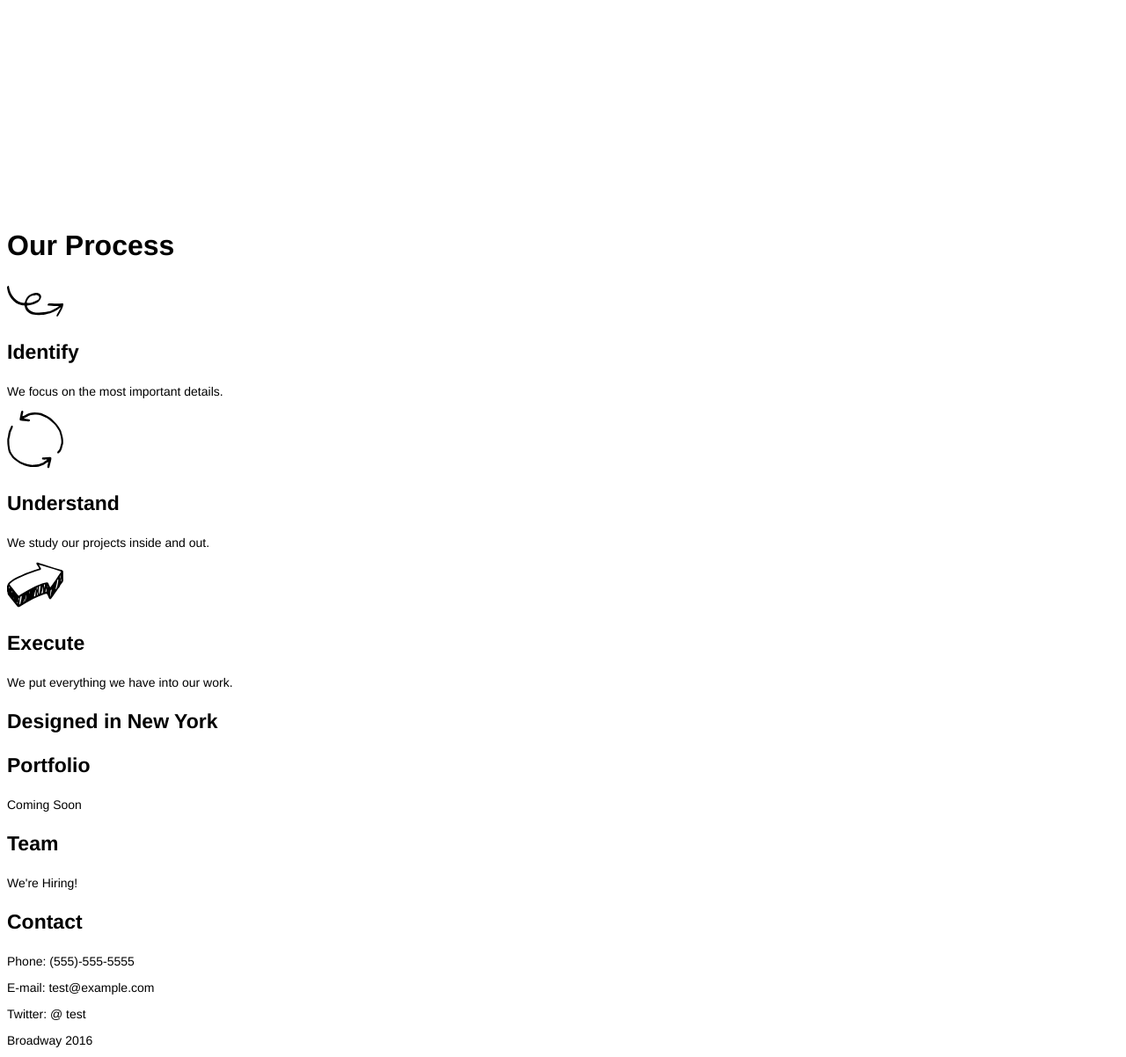
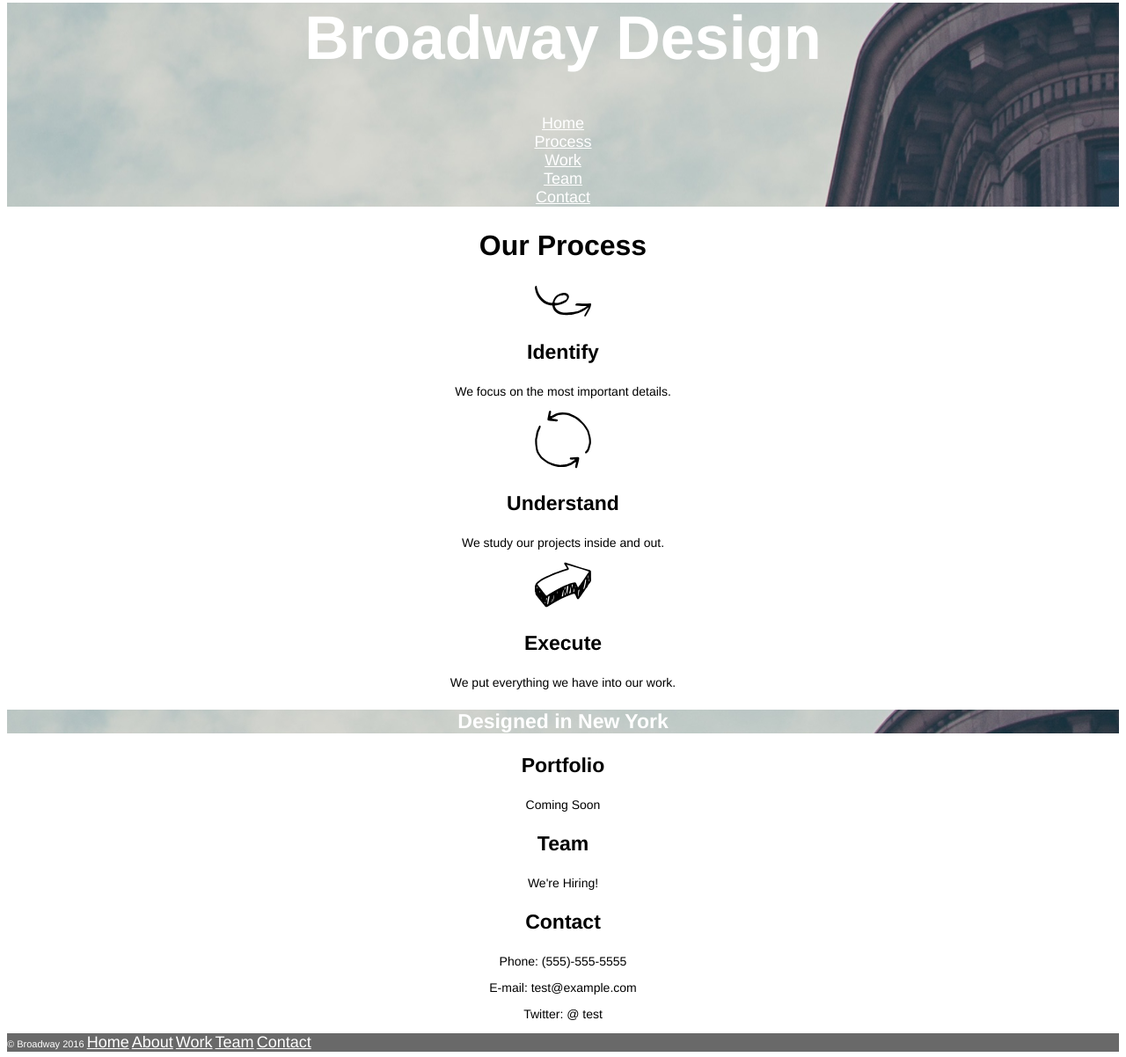
Before and after one commit to olibatstone/broadway, a plain HTML site: page index.html in a window 1280 px wide. Shown: the part 44-1246 px from the top of the page at 88% size. Drawn offline with Linux system fonts and the light colour scheme.

Commit message:
Completed the website assignment.

```diff
--- a/index.html
+++ b/index.html
@@ -1,18 +1,20 @@
 <!DOCTYPE html>
 <html>
+
 <head>
   <meta charset="utf-8">
   <title>Broadway</title>
   <link href="./resources/css/style.css" type="text/css" rel="stylesheet">
 </head>
+
 <body>
-    <header>
+  <header class="nyimg">
     <h1>Broadway Design</h1>
-      <nav>Home</nav>
-      <nav>Process</nav>
-      <nav>Work</nav>
-      <nav>Team</nav>
-      <nav>Contact</nav>
+    <nav><a href="#">Home</a></nav>
+    <nav><a href="#">Process</a></nav>
+    <nav><a href="#">Work</a></nav>
+    <nav><a href="#">Team</a></nav>
+    <nav><a href="#">Contact</a></nav>
   </header>
 
   <main>
@@ -21,7 +23,8 @@
     <!--Identify -->
     <img src="./resources/images/identify.svg">
     <h3>Identify</h3>
-      <p>We focus on the most important details.<p>
+    <p>We focus on the most important details.
+      <p>
 
         <!--Understand-->
         <img src="./resources/images/understand.svg">
@@ -48,13 +51,17 @@
     <p>Twitter: @ test</p>
   </support>
 
-    <footer class=".nyimg">
-      <p>Broadway 2016</p>
-      <nav>Home</nav>
-      <nav>About</nav>
-      <nav>Work</nav>
-      <nav>Team</nav>
-      <nav>Contact</nav>
+  <footer>
+    <nav>
+      <span>&copy Broadway 2016</span>
+      <span><a href="#">Home</a></span>
+      <span><a href="#">About</a></span>
+      <span><a href="#">Work</a></span>
+      <span><a href="#">Team</a></span>
+      <span><a href="#">Contact</a></span>
+
+    </nav>
   </footer>
 </body>
+
 </html>
--- a/resources/css/style.css
+++ b/resources/css/style.css
@@ -1,10 +1,18 @@
-header .nyimg {
+.nyimg {
   background-image: url("../images/the-flatiron-building.png");
+  color: white;
+}
+
+header {
   text-align: center;
 }
 
 body {
   font-family: Helvetica;
+}
+
+main {
+  text-align: center;
 }
 
 h1 {
@@ -13,9 +21,9 @@ h1 {
   color: white;
 }
 
-nav {
+a {
   font-size: 18px;
-  color:white;
+  color: white;
 }
 
 h2 {
@@ -34,4 +42,11 @@ p {
 
 footer {
   text-align: left;
+  background-color: dimgray;
+  color: white;
+  font-size: 11px;
 }
+
+support {
+  text-align: center;
+}
```
Lines whose indentation alone changed are shown as unchanged.
